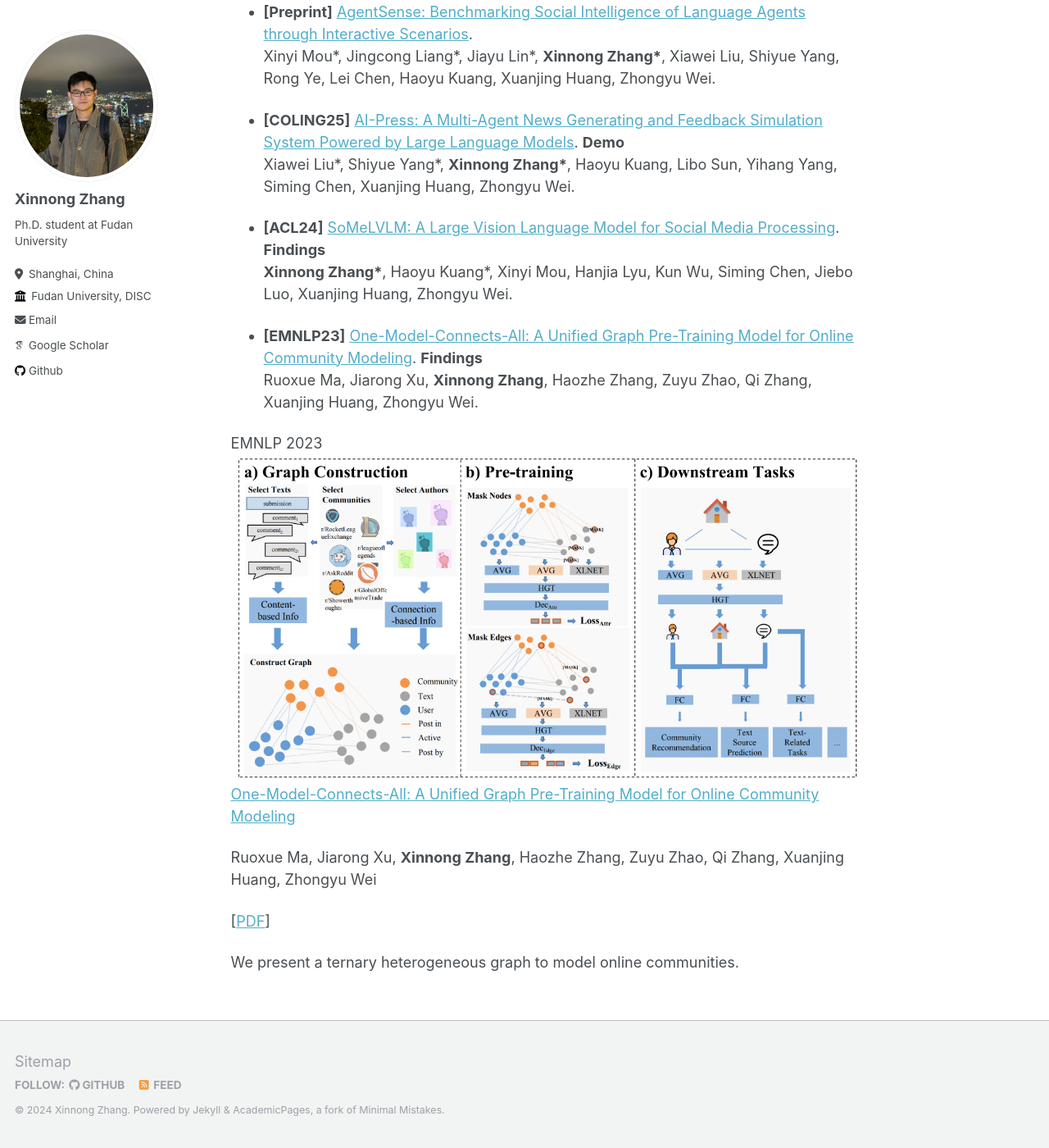
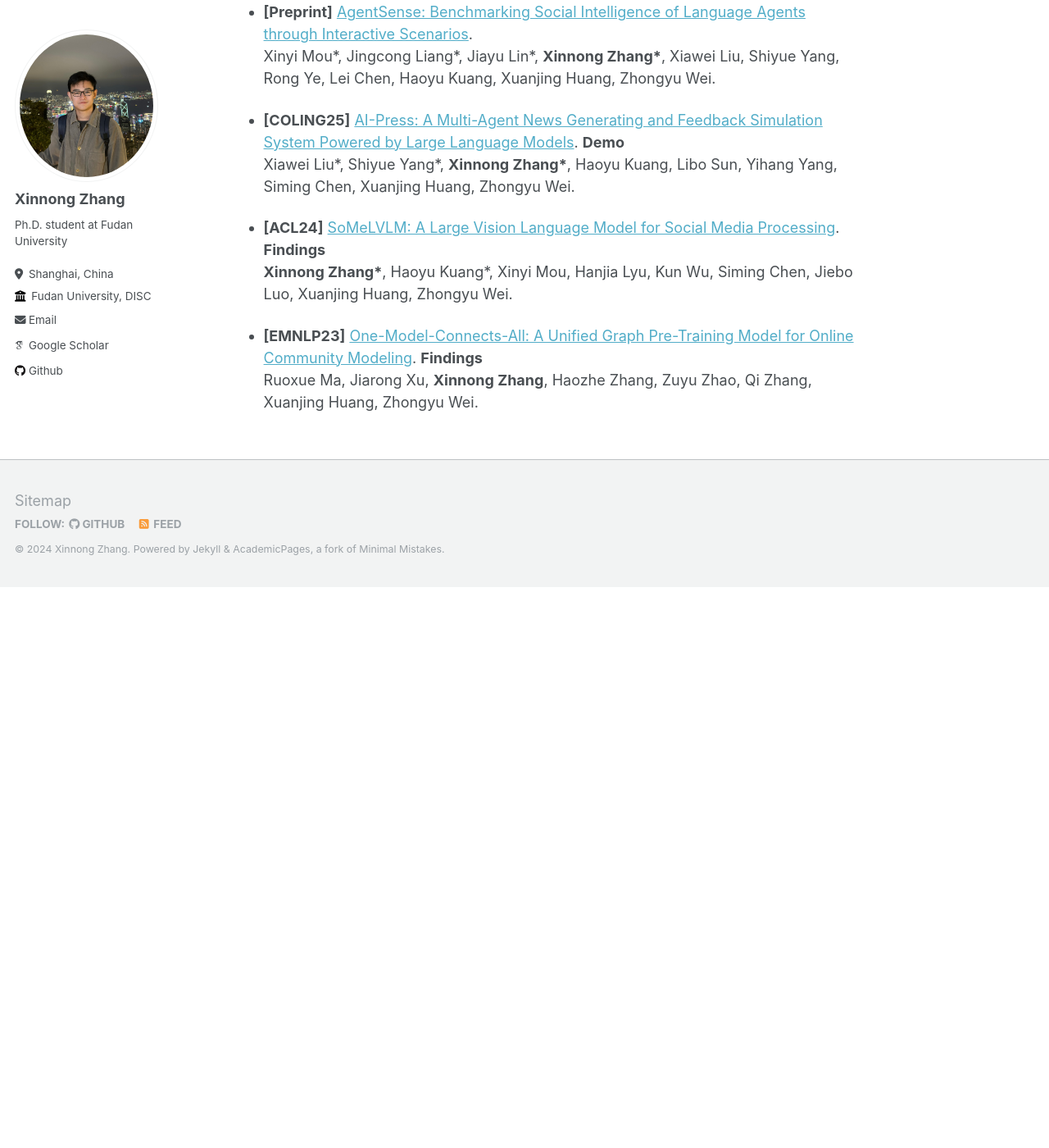
Before and after one commit to Lishi905/lishi905.github.io, a Jekyll site: the page built from _pages/about.md, in a window 1280 px wide and 1400 px high, scrolled down 935 px. Shown: the whole window at 82% size. Built offline with Jekyll 4.4.1, drawn with Linux system fonts in a browser that asks for light colours; some web fonts are replaced; after the commit the page ends 1651 px from its top, so only the background shows below that.

Commit message:
Update about.md

```diff
--- a/_pages/about.md
+++ b/_pages/about.md
@@ -40,17 +40,3 @@ Currently, I'm excited about the following topics:
 
 - **\[EMNLP23\]** [One-Model-Connects-All: A Unified Graph Pre-Training Model for Online Community Modeling](https://aclanthology.org/2023.findings-emnlp.1003/). **Findings**
   Ruoxue Ma, Jiarong Xu, **Xinnong Zhang**, Haozhe Zhang, Zuyu Zhao, Qi Zhang, Xuanjing Huang, Zhongyu Wei.
-
-<div class='paper-box'><div class='paper-box-image'><div><div class="badge">EMNLP 2023</div><img src='images/paper_imgs/one_model_connects_all.jpg' alt="sym" width="100%"></div></div>
-<div class='paper-box-text' markdown="1">
-
-[One-Model-Connects-All: A Unified Graph Pre-Training Model for Online Community Modeling](https://aclanthology.org/2023.findings-emnlp.1003/)
-
-Ruoxue Ma, Jiarong Xu, **Xinnong Zhang**, Haozhe Zhang, Zuyu Zhao, Qi Zhang, Xuanjing Huang, Zhongyu Wei
-
-\[[PDF](https://aclanthology.org/2023.findings-emnlp.1003.pdf)\]
-
-We present a ternary heterogeneous graph to model online communities.
-
-</div>
-</div>
```
